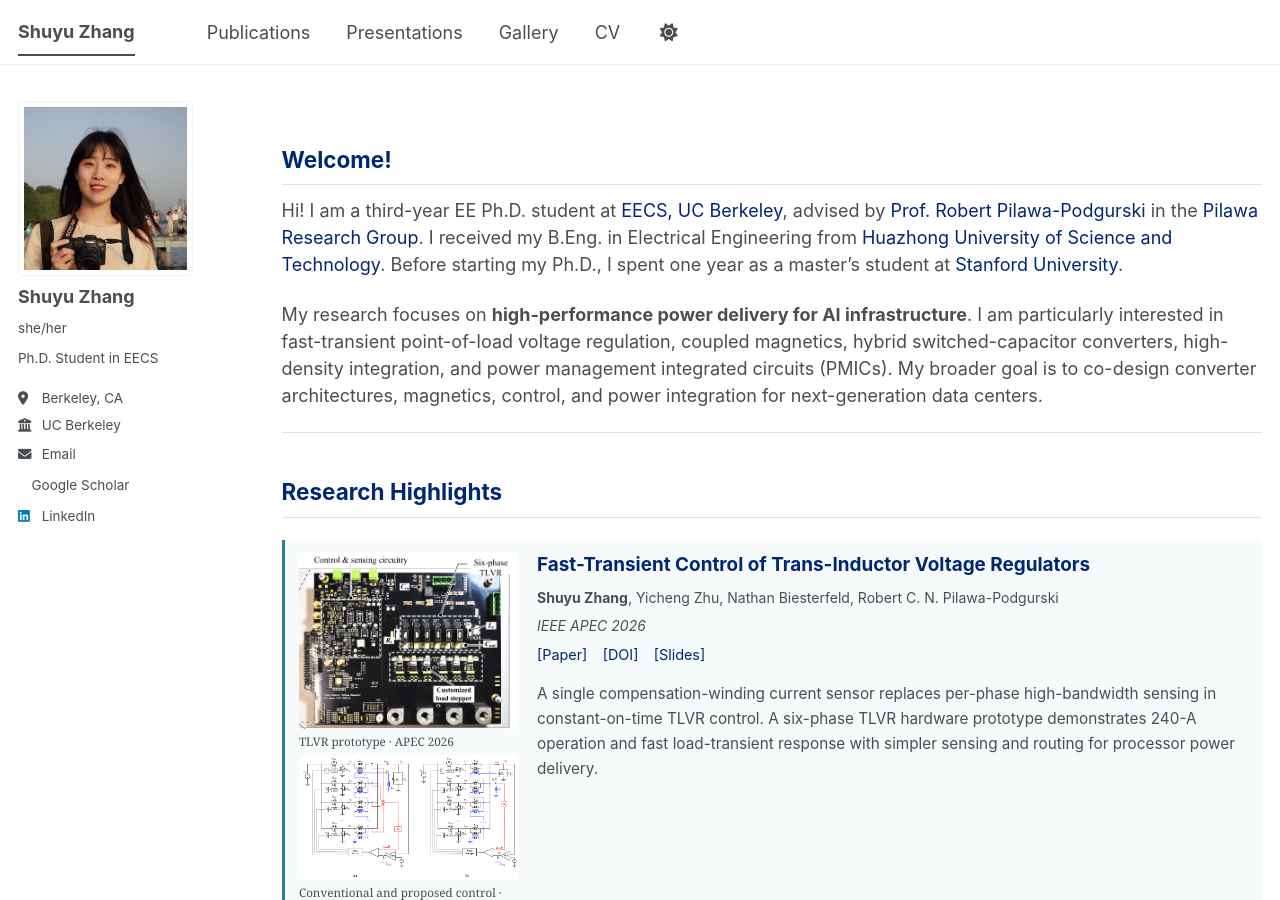
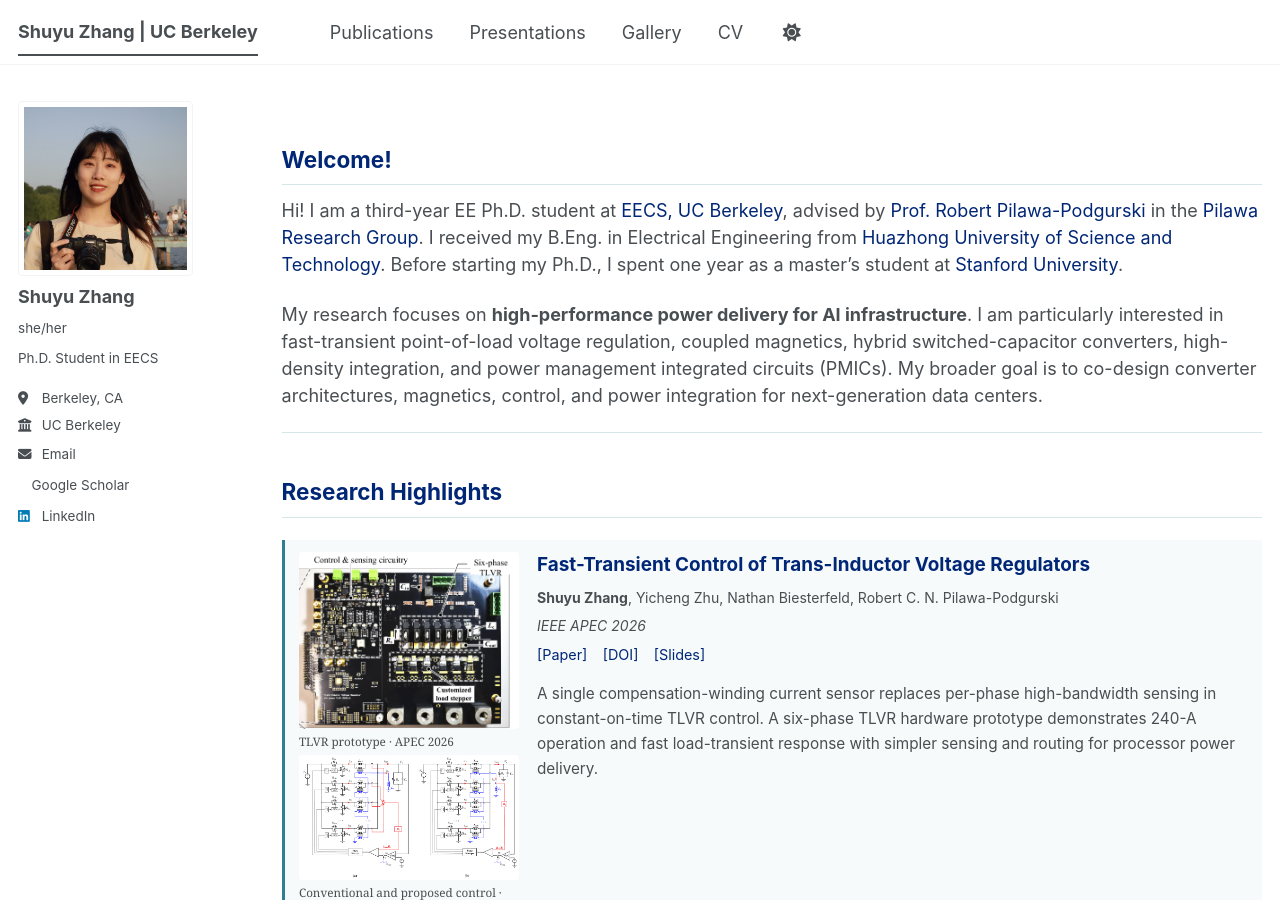
Before and after one commit to mocchi-chan/mocchi-chan.github.io, a Jekyll site: the page built from _pages/about.md, in a window 1280 px wide and 900 px high. Built offline with Jekyll 4.4.1, drawn with Linux system fonts in a browser that asks for light colours; a style sheet for code colours, icons or effects is not loaded.

Commit message:
Add UC Berkeley to the site title

```diff
--- a/_config.yml
+++ b/_config.yml
@@ -1,7 +1,7 @@
 locale: "en-US"
 site_theme: "default"
 
-title: "Shuyu Zhang"
+title: "Shuyu Zhang | UC Berkeley"
 title_separator: "-"
 name: &name "Shuyu Zhang"
 description: &description "High-performance power delivery for AI infrastructure"
```
